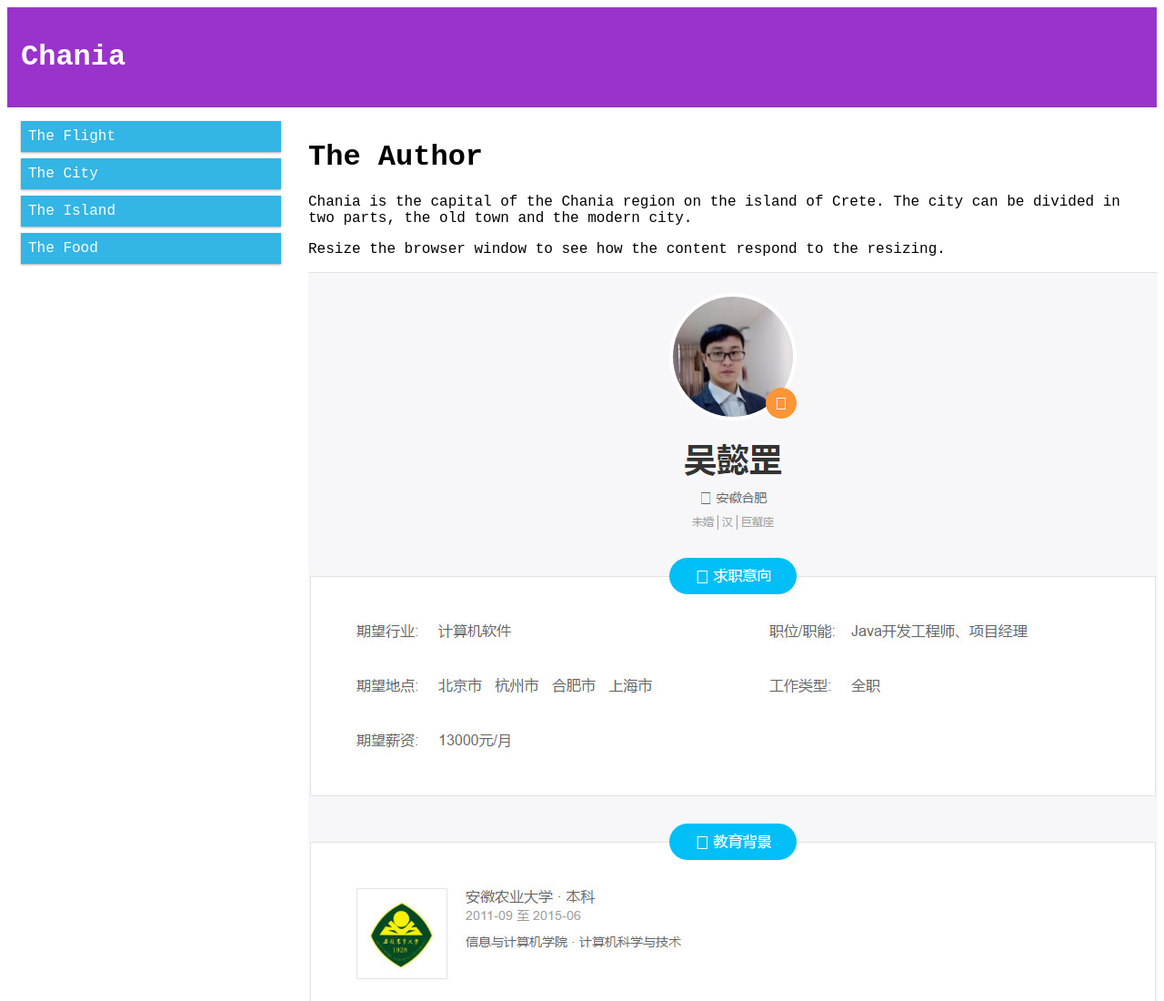
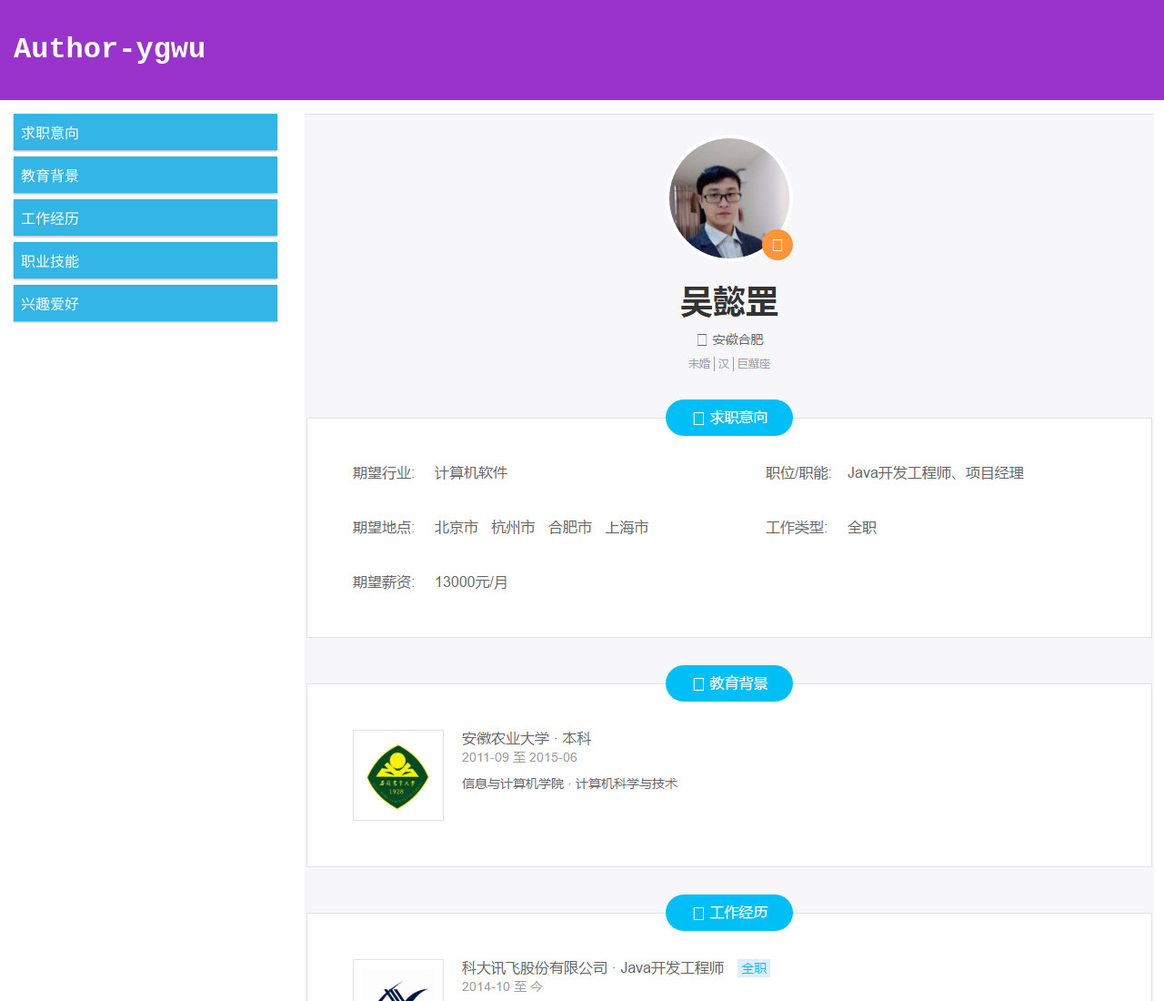
Before and after one commit to wuyigang/author, a plain HTML site: page index.html in a window 1280 px wide. Shown: the top 1100 px of the page at 91% size. Drawn offline with Linux system fonts and the light colour scheme.

Commit message:
Signed-off-by: ygwu <1186890369@qq.com>

```diff
--- a/index.html
+++ b/index.html
@@ -32,6 +32,10 @@
 html {
     font-family: "courier new", "sans-serif";
 }
+body{
+	margin: 0;
+	padding: 0;
+}
 .header {
     background-color: #9933cc;
     color: #ffffff;
@@ -57,25 +61,23 @@ html {
 <body>
 
 <div class="header">
-<h1>Chania</h1>
+<h1>Author-ygwu</h1>
 </div>
 
 <div class="row">
 
 <div class="col-3 menu">
 <ul>
-<li>The Flight</li>
-<li>The City</li>
-<li>The Island</li>
-<li>The Food</li>
+<li>求职意向</li>
+<li>教育背景</li>
+<li>工作经历</li>
+<li>职业技能</li>
+<li>兴趣爱好</li>
 </ul>
 </div>
 
 <div class="col-9">
-<h1>The Author</h1>
-<p>Chania is the capital of the Chania region on the island of Crete. The city can be divided in two parts, the old town and the modern city.</p>
-<p>Resize the browser window to see how the content respond to the resizing.</p>
-<img src="images/author.jpg" />
+<img src="images/author.jpg" usemap="#planetmap"/>
 </div>
 
 </div>
```
